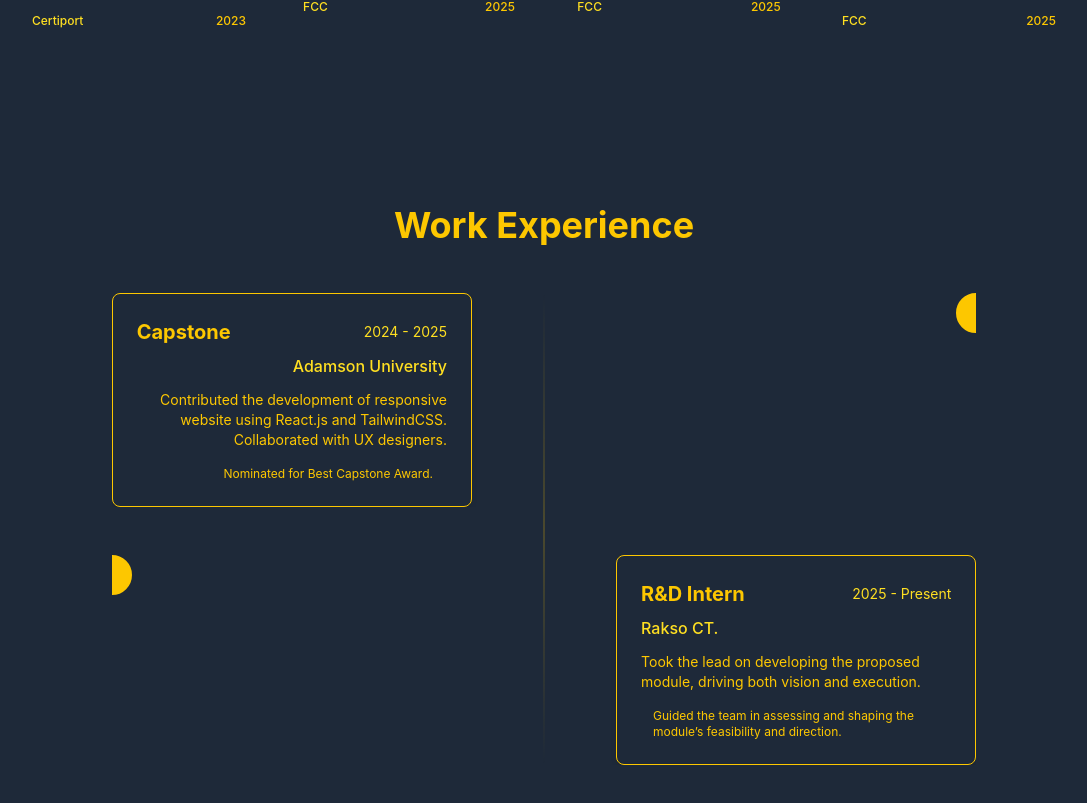
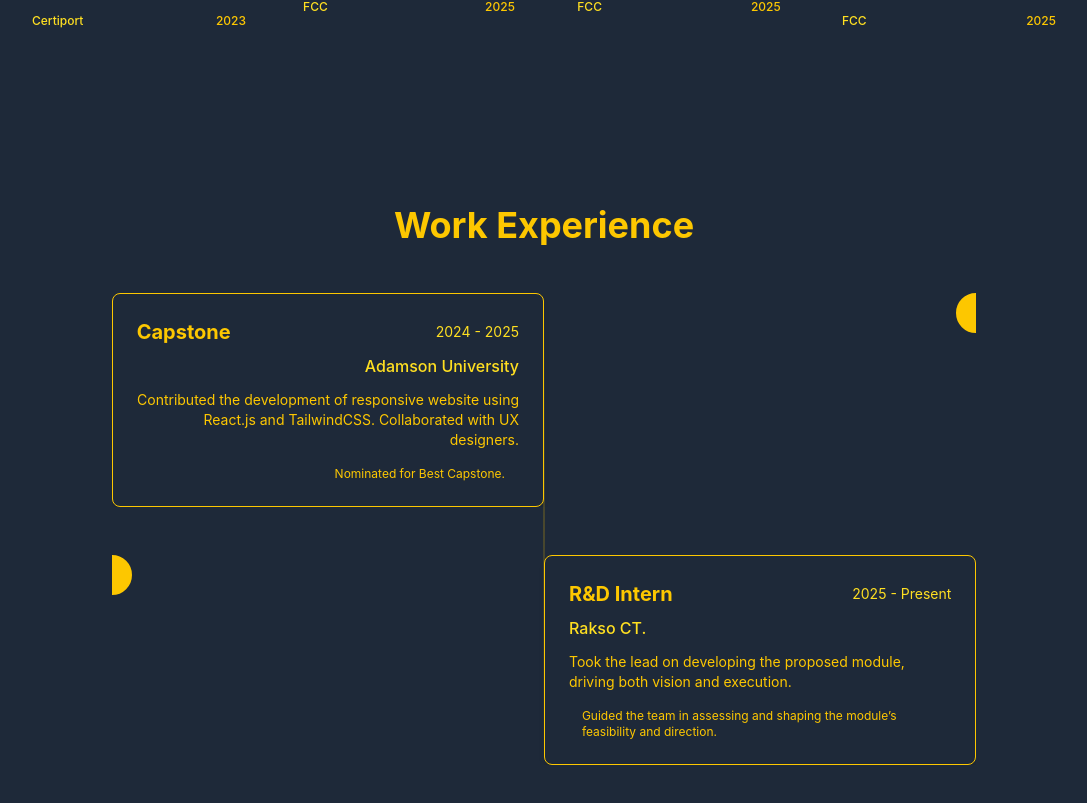
Before and after one commit to jinvkyen/website-portfolio, a React (Vite) app: page / in a window 1280 px wide. Shown: the part 1940-2743 px from the top of the page, without its empty margins (96-1183 px from the left). Built offline with nearby package versions, Linux system fonts and the light colour scheme; a web font is replaced by a local one.

Commit message:
Experiences/added a little bit of everything

```diff
--- a/src/components/Experience.jsx
+++ b/src/components/Experience.jsx
@@ -8,7 +8,7 @@ export function Experience({ theme }) {
       period: "2024 - 2025",
       description:
         "Contributed the development of responsive website using React.js and TailwindCSS. Collaborated with UX designers.",
-      achievements: ["Nominated for Best Capstone Award."],
+      achievements: ["Nominated for Best Capstone."],
     },
     {
       id: 2,
@@ -39,7 +39,7 @@ export function Experience({ theme }) {
               </div>
 
               <div
-                className={`min-w-0 md:w-5/12 p-6 rounded-lg shadow-md ${theme.bg} border border-opacity-10 border-current md:group-odd:text-right`}>
+                className={`min-w-0 md:w-6/12 p-6 rounded-lg shadow-md ${theme.bg} border border-opacity-10 border-current md:group-odd:text-right`}>
                 <div className='flex flex-col md:flex-row md:items-center md:justify-between mb-2'>
                   <h3 className={`text-xl font-bold ${theme.text}`}>{job.role}</h3>
                   <span className={`${theme.accent} text-sm`}>{job.period}</span>
```
